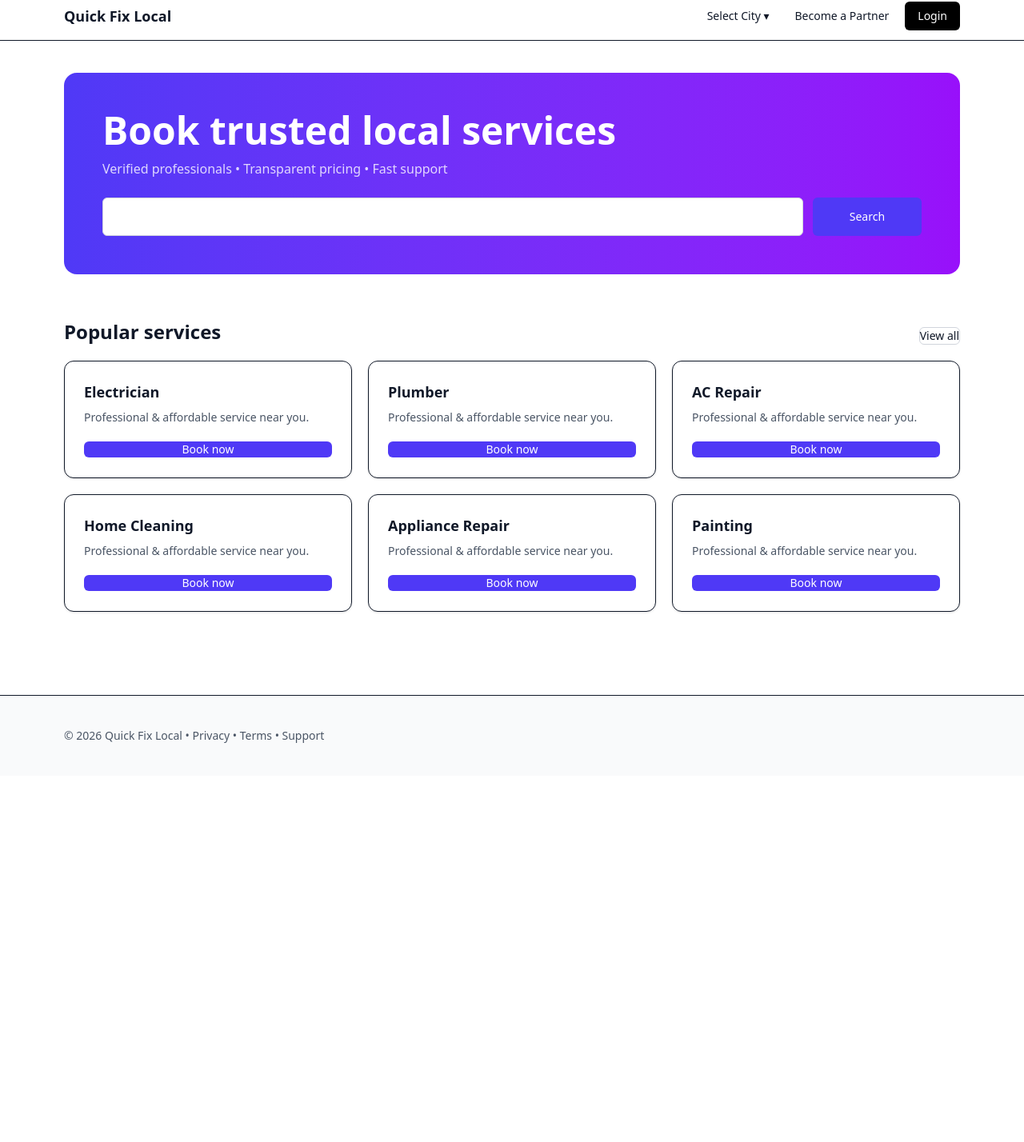
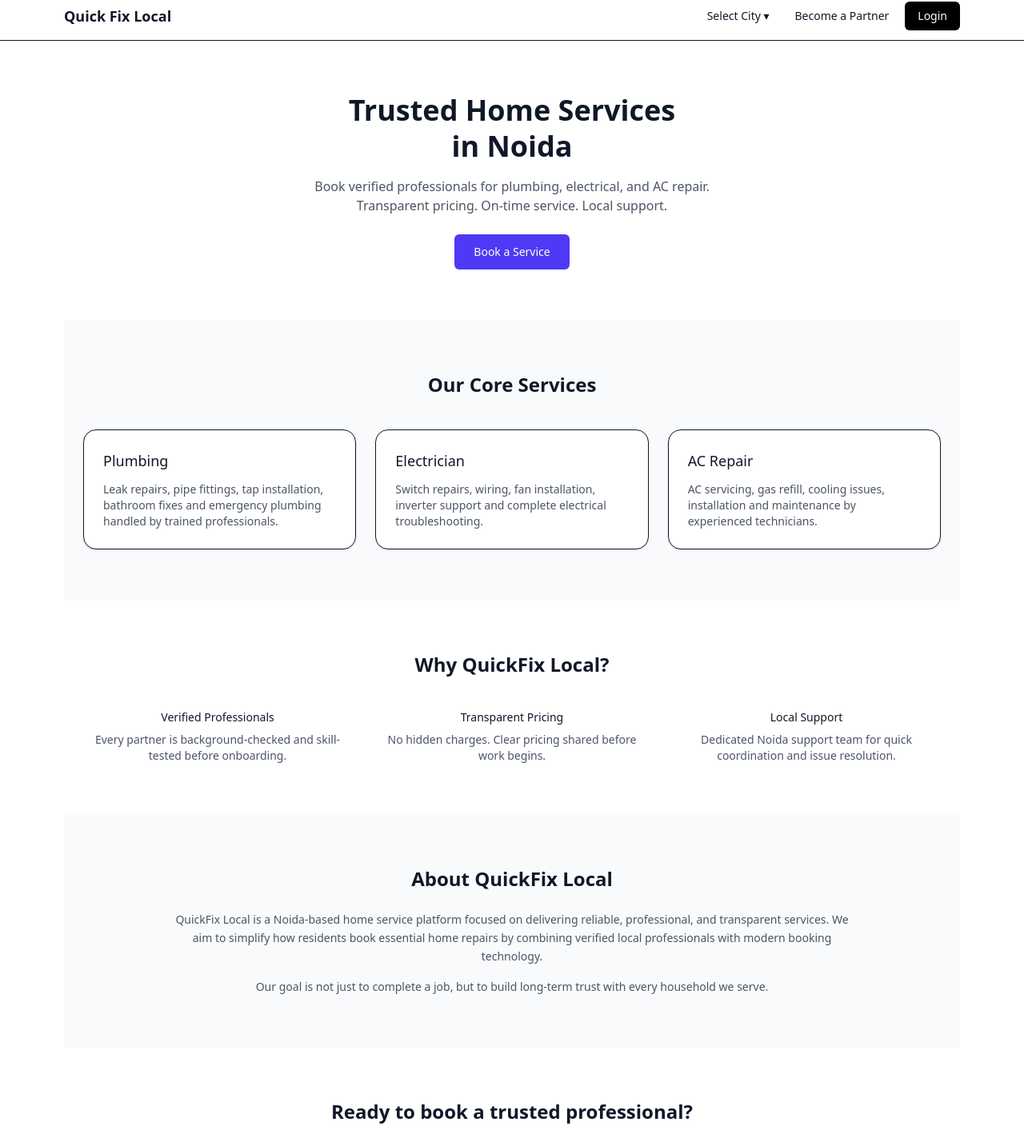
Before and after one commit to adarsh39565-hue/quickfixlocal, a Next.js app: page / in a window 1280 px wide. Shown: the part 10-1438 px from the top of the page at 80% size. Before the commit the page ends 980 px from the top, so only its background shows below. Built offline with nearby package versions, Linux system fonts and the light colour scheme.

Commit message:
Refactor Home component and update service display

```diff
--- a/app/page.tsx
+++ b/app/page.tsx
@@ -1,71 +1,133 @@
-"use client";
-
-import { useRouter } from "next/navigation";
+import Link from "next/link";
 import { Button } from "../components/ui/button";
 import { Card } from "../components/ui/card";
-import { Input } from "../components/ui/input";
-import { useState } from "react";
-
-const services = [
-  "Electrician",
-  "Plumber",
-  "AC Repair",
-  "Home Cleaning",
-  "Appliance Repair",
-  "Painting",
-];
 
 export default function Home() {
-  const router = useRouter();
-  const [query, setQuery] = useState("");
+  return (
+    <div className="bg-white text-gray-900">
 
-  function goToBooking(service?: string) {
-    const s = service ?? query.trim();
-    if (!s) return;
-    router.push(`/book?service=${encodeURIComponent(s)}`);
-  }
+      {/* HERO SECTION */}
+      <section className="max-w-6xl mx-auto px-6 py-16 text-center">
+        <h1 className="text-4xl font-semibold leading-tight">
+          Trusted Home Services <br /> in Noida
+        </h1>
 
-  return (
-    <div className="space-y-14 py-10">
-      <section className="rounded-2xl bg-gradient-to-r from-indigo-600 to-purple-600 p-8 text-white md:p-12">
-        <h1 className="text-3xl font-bold md:text-5xl">Book trusted local services</h1>
-        <p className="mt-3 text-white/80">Verified professionals • Transparent pricing • Fast support</p>
+        <p className="mt-4 text-gray-600 max-w-xl mx-auto">
+          Book verified professionals for plumbing, electrical, and AC repair.
+          Transparent pricing. On-time service. Local support.
+        </p>
 
-        <div className="mt-6 flex flex-col gap-3 md:flex-row">
-          <Input
-            value={query}
-            onChange={(e) => setQuery(e.target.value)}
-            placeholder="Search: AC repair, electrician, cleaning..."
-            className="h-12"
-          />
-          <Button className="h-12 md:w-40" onClick={() => goToBooking()}>
-            Search
-          </Button>
+        <div className="mt-6">
+          <Link href="/book">
+            <Button className="px-6 py-3 text-sm">
+              Book a Service
+            </Button>
+          </Link>
         </div>
       </section>
 
-      <section>
-        <div className="mb-5 flex items-end justify-between">
-          <h2 className="text-xl font-semibold md:text-2xl">Popular services</h2>
-          <Button variant="outline" onClick={() => router.push("/book")}>
-            View all
-          </Button>
-        </div>
+      {/* SERVICES */}
+      <section className="bg-gray-50 py-16">
+        <div className="max-w-6xl mx-auto px-6">
+          <h2 className="text-2xl font-semibold text-center">
+            Our Core Services
+          </h2>
 
-        <div className="grid gap-5 sm:grid-cols-2 md:grid-cols-3">
-          {services.map((service) => (
-            <Card key={service} className="p-6 hover:shadow-lg transition">
-              <h3 className="text-lg font-semibold">{service}</h3>
-              <p className="mt-2 text-sm text-gray-600">
-                Professional & affordable service near you.
+          <div className="grid md:grid-cols-3 gap-6 mt-10">
+
+            <Card className="p-6 rounded-2xl shadow-sm border">
+              <h3 className="text-lg font-medium">Plumbing</h3>
+              <p className="mt-3 text-sm text-gray-600">
+                Leak repairs, pipe fittings, tap installation, bathroom fixes
+                and emergency plumbing handled by trained professionals.
               </p>
-              <Button className="mt-5 w-full" onClick={() => goToBooking(service)}>
-                Book now
-              </Button>
             </Card>
-          ))}
+
+            <Card className="p-6 rounded-2xl shadow-sm border">
+              <h3 className="text-lg font-medium">Electrician</h3>
+              <p className="mt-3 text-sm text-gray-600">
+                Switch repairs, wiring, fan installation, inverter support
+                and complete electrical troubleshooting.
+              </p>
+            </Card>
+
+            <Card className="p-6 rounded-2xl shadow-sm border">
+              <h3 className="text-lg font-medium">AC Repair</h3>
+              <p className="mt-3 text-sm text-gray-600">
+                AC servicing, gas refill, cooling issues, installation and
+                maintenance by experienced technicians.
+              </p>
+            </Card>
+
+          </div>
         </div>
       </section>
+
+      {/* WHY US */}
+      <section className="max-w-6xl mx-auto px-6 py-16 text-center">
+        <h2 className="text-2xl font-semibold">Why QuickFix Local?</h2>
+
+        <div className="grid md:grid-cols-3 gap-8 mt-10 text-sm text-gray-600">
+          <div>
+            <h4 className="font-medium text-gray-900">Verified Professionals</h4>
+            <p className="mt-2">
+              Every partner is background-checked and skill-tested before
+              onboarding.
+            </p>
+          </div>
+
+          <div>
+            <h4 className="font-medium text-gray-900">Transparent Pricing</h4>
+            <p className="mt-2">
+              No hidden charges. Clear pricing shared before work begins.
+            </p>
+          </div>
+
+          <div>
+            <h4 className="font-medium text-gray-900">Local Support</h4>
+            <p className="mt-2">
+              Dedicated Noida support team for quick coordination and
+              issue resolution.
+            </p>
+          </div>
+        </div>
+      </section>
+
+      {/* ABOUT US */}
+      <section className="bg-gray-50 py-16">
+        <div className="max-w-4xl mx-auto px-6 text-center">
+          <h2 className="text-2xl font-semibold">About QuickFix Local</h2>
+
+          <p className="mt-6 text-gray-600 text-sm leading-relaxed">
+            QuickFix Local is a Noida-based home service platform focused on
+            delivering reliable, professional, and transparent services.
+            We aim to simplify how residents book essential home repairs by
+            combining verified local professionals with modern booking
+            technology.
+          </p>
+
+          <p className="mt-4 text-gray-600 text-sm leading-relaxed">
+            Our goal is not just to complete a job, but to build long-term
+            trust with every household we serve.
+          </p>
+        </div>
+      </section>
+
+      {/* FINAL CTA */}
+      <section className="max-w-6xl mx-auto px-6 py-16 text-center">
+        <h2 className="text-2xl font-semibold">
+          Ready to book a trusted professional?
+        </h2>
+
+        <div className="mt-6">
+          <Link href="/book">
+            <Button className="px-6 py-3 text-sm">
+              Get Started
+            </Button>
+          </Link>
+        </div>
+      </section>
+
     </div>
   );
 }
```
